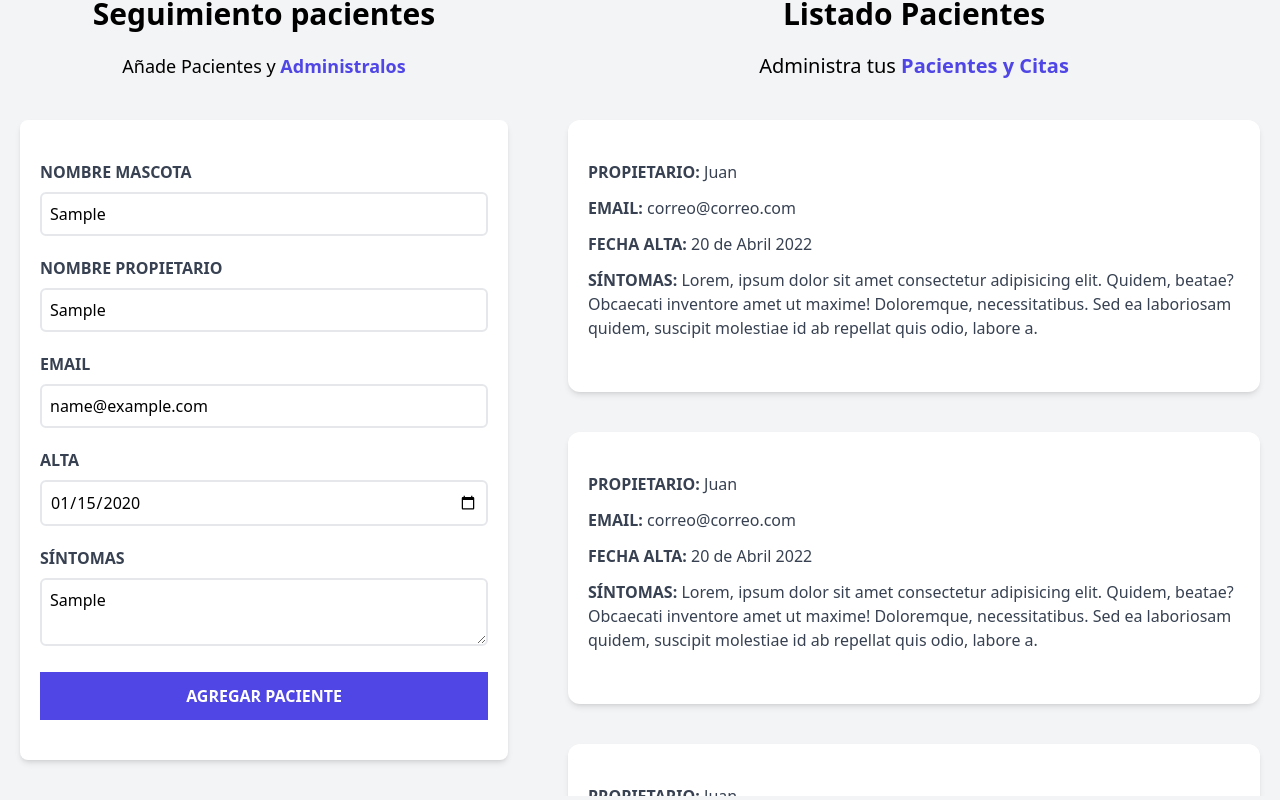
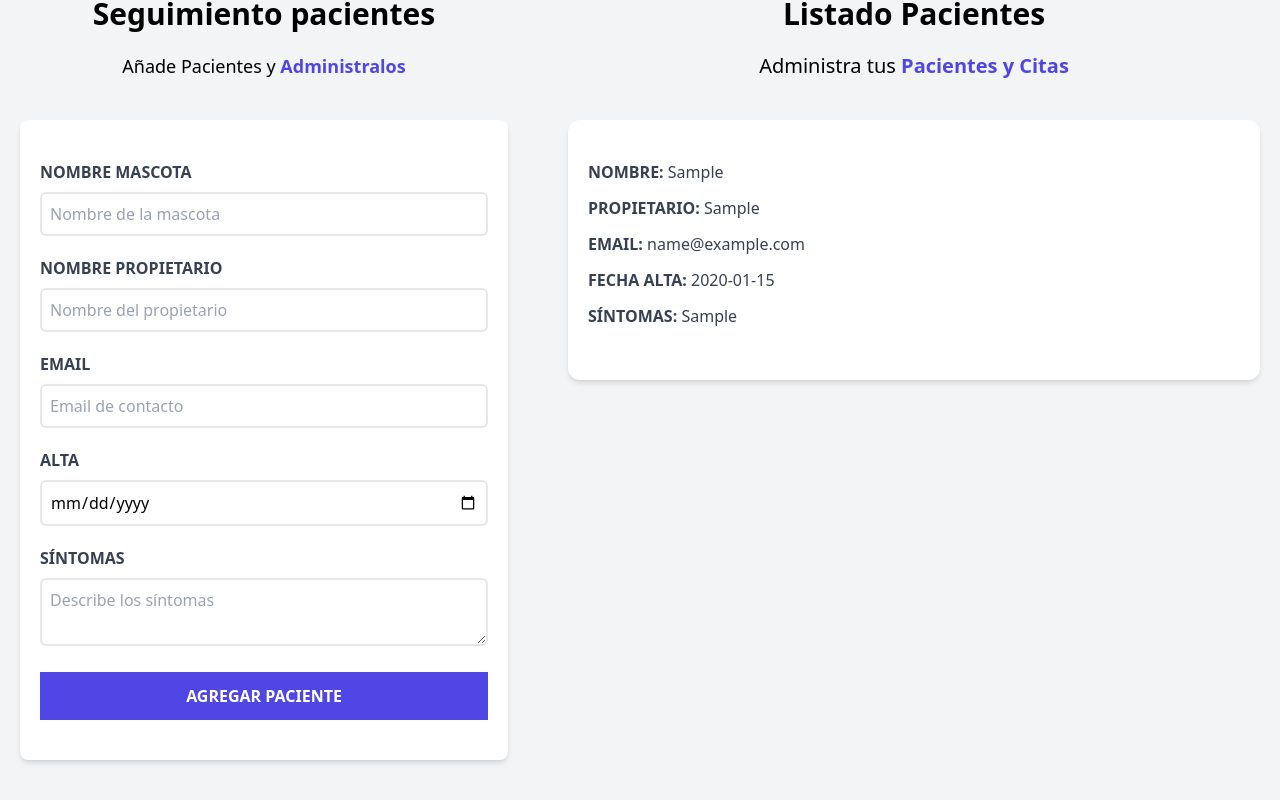
Before and after one commit to gastonlopezt/React-dates, a React (Vite) app: page / in a window 1280 px wide. Both pictures are taken after typing "Sample", "Sample", "name@example.com", "2020-01-15", "Sample" into the empty fields and a click on the input "Agregar Paciente". Shown: the part 180-980 px from the top of the page. Built offline with nearby package versions, Linux system fonts and the light colour scheme.

Commit message:
adding an id to patient list

```diff
--- a/src/App.jsx
+++ b/src/App.jsx
@@ -1,15 +1,25 @@
 
+import { useState } from 'react'
 import Header from "./components/Header"
 import Formulario from "./components/Formulario"
 import ListadoPacientes from "./components/ListadoPacientes"
 
 function App() {
+
+  const [pacientes, setPacientes] = useState([]);
+
+
   return (
     <div className="container mx-auto mt-20">
       <Header />
       <div className="mt-12 md:flex">
-        <Formulario />
-        <ListadoPacientes />
+        <Formulario
+          pacientes = {pacientes}
+          setPacientes={setPacientes}
+        />
+        <ListadoPacientes
+          pacientes={pacientes}
+        />
       </div>
     </div>
   );
--- /dev/null
+++ b/src/components/Error.jsx
@@ -0,0 +1,11 @@
+
+
+const Error = ({mensaje}) => {
+  return (
+    <div className="bg-red-800 text-white text-center p-3 uppercase font-bold rounded-md">
+      <p>{mensaje}</p>
+    </div>
+  )
+}
+
+export default Error
--- a/src/components/Formulario.jsx
+++ b/src/components/Formulario.jsx
@@ -1,12 +1,23 @@
 import {useState, useEffect} from 'react';
+import Paciente from './Paciente';
+import Error from "./Error"
 
-function Formulario() {
+function Formulario({pacientes, setPacientes}) {
   const [nombre, setNombre] = useState('');
   const [propietario, setPropietario] = useState('');
   const [email, setEmail] = useState('');
   const [fecha, setFecha] = useState('');
   const [sintomas, setSintomas] = useState('');
+
+
   const [error, setError] = useState(false);
+
+  const generarId = () => {
+    const random = Math.random().toString(36).substr(2);
+    const fecha = Date.now().toString(36)
+
+    return random + fecha
+  }
 
   const handleSubmit = (e) => {
     e.preventDefault()
@@ -19,6 +30,27 @@
     }
 
     setError(false)
+
+
+    //Patients Object
+
+    const objetoPaciente = {
+      nombre,
+      propietario,
+      email,
+      fecha,
+      sintomas,
+      id: generarId()
+    };
+
+    setPacientes([...pacientes, objetoPaciente]);
+
+    //restart form
+    setNombre('')
+    setPropietario('')
+    setEmail('')
+    setFecha('')
+    setSintomas('')
 
   }
 
@@ -33,10 +65,7 @@
         onSubmit={handleSubmit}
         className="bg-white shadow-md rounded-lg py-10 px-5 mb-10"
       >
-        {error &&
-          <div className="bg-red-700 text-white text-center p-3 uppercase font-bold mb-3 rounded">
-            <p>Todos los campos son obligatorios</p>
-          </div> }
+        {error && <Error mensaje="Todos los campos son obligatorios" />}
         <div className="mb-5">
           <label
             htmlFor="mascota"
--- a/src/components/ListadoPacientes.jsx
+++ b/src/components/ListadoPacientes.jsx
@@ -1,6 +1,11 @@
-import Pacientes from "./Pacientes"
+import Paciente from "./Paciente"
 
-function ListadoPacientes() {
+const ListadoPacientes = ({pacientes}) => {
+
+
+
+
+
   return (
     <div className="md:w-1/2 lg:w-3/5 ml-5 md:h-screen overflow-y-scroll">
       <h2 className="font-black text-3xl text-center">Listado Pacientes</h2>
@@ -8,12 +13,16 @@
         Administra tus {""}
         <span className="text-indigo-600 font-bold">Pacientes y Citas</span>
       </p>
-      <Pacientes />
-      <Pacientes />
-      <Pacientes />
-      <Pacientes />
-      <Pacientes />
-      <Pacientes />
+
+      {pacientes.map( (paciente) => {
+        return <Paciente
+          key={paciente.id}
+          paciente={paciente}
+        />;
+      })}
+
+
+
     </div>
   );
 }
--- /dev/null
+++ b/src/components/Paciente.jsx
@@ -0,0 +1,34 @@
+
+
+const Paciente = ({paciente}) => {
+
+  const {nombre , propietario, email, fecha, sintomas} = paciente
+
+  return (
+    <div className="mx-5 my-10 bg-white shadow-md px-5 py-10 rounded-xl">
+      <p className="font-bold mb-3 text-gray-700 uppercase">
+        Nombre: {""}
+        <span className="font-normal normal-case">{nombre}</span>
+      </p>
+      <p className="font-bold mb-3 text-gray-700 uppercase">
+        Propietario: {""}
+        <span className="font-normal normal-case">{propietario}</span>
+      </p>
+      <p className="font-bold mb-3 text-gray-700 uppercase">
+        Email: {""}
+        <span className="font-normal normal-case">{email}</span>
+      </p>
+      <p className="font-bold mb-3 text-gray-700 uppercase">
+        Fecha Alta: {""}
+        <span className="font-normal normal-case">{fecha}</span>
+      </p>
+      <p className="font-bold mb-3 text-gray-700 uppercase">
+        Síntomas: {""}
+        <span className="font-normal normal-case">{sintomas}
+        </span>
+      </p>
+    </div>
+  );
+}
+
+export default Paciente
--- a/src/components/Pacientes.jsx
+++ /dev/null
@@ -1,31 +0,0 @@
-
-
-const Pacientes = () => {
-  return (
-    <div className="mx-5 my-10 bg-white shadow-md px-5 py-10 rounded-xl">
-      <p className="font-bold mb-3 text-gray-700 uppercase">
-        Propietario: {""}
-        <span className="font-normal normal-case">Juan</span>
-      </p>
-      <p className="font-bold mb-3 text-gray-700 uppercase">
-        Email: {""}
-        <span className="font-normal normal-case">correo@correo.com</span>
-      </p>
-      <p className="font-bold mb-3 text-gray-700 uppercase">
-        Fecha Alta: {""}
-        <span className="font-normal normal-case">20 de Abril 2022</span>
-      </p>
-      <p className="font-bold mb-3 text-gray-700 uppercase">
-        Síntomas: {""}
-        <span className="font-normal normal-case">
-          Lorem, ipsum dolor sit amet consectetur adipisicing elit. Quidem,
-          beatae? Obcaecati inventore amet ut maxime! Doloremque,
-          necessitatibus. Sed ea laboriosam quidem, suscipit molestiae id ab
-          repellat quis odio, labore a.
-        </span>
-      </p>
-    </div>
-  );
-}
-
-export default Pacientes
```
